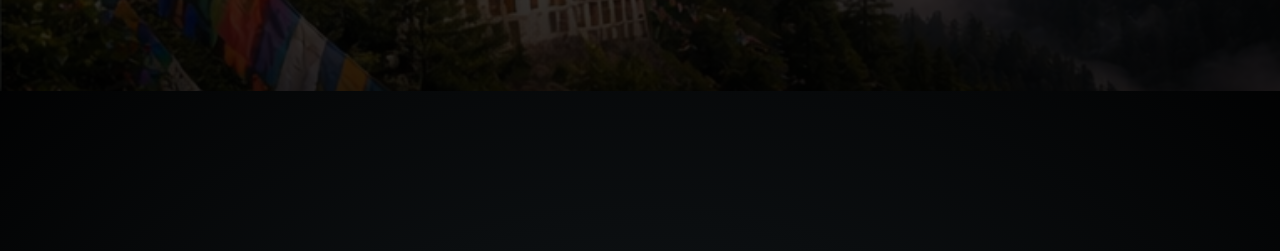
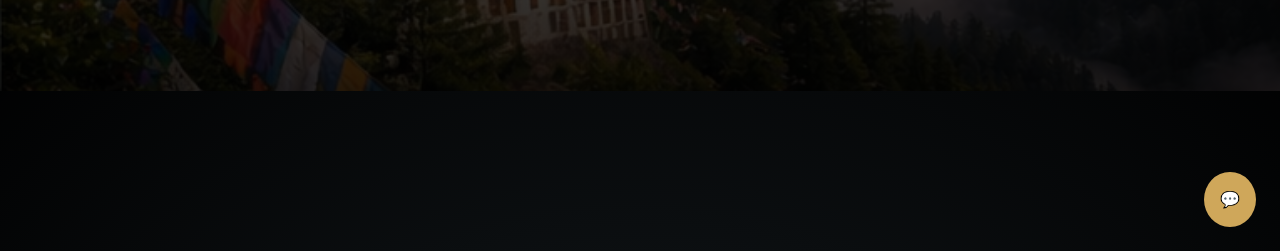
Before and after one commit to sarthak2235/SILKM1, a plain HTML site: page contact.html in a window 1280 px wide. Shown: the part 549-800 px from the top of the page. Drawn offline with Linux system fonts and the light colour scheme.

Commit message:
Expand chatbot intent logic for destinations and seasons java

```diff
--- a/chatbot.js
+++ b/chatbot.js
@@ -1,6 +1,9 @@
 document.addEventListener("DOMContentLoaded", () => {
 
-  /* ========== Inject chatbot UI ========== */
+  /* =====================================================
+     CHATBOT UI INJECTION
+     ===================================================== */
+
   const chatbotHTML = `
     <div id="chatButton">💬</div>
 
@@ -9,6 +12,7 @@ document.addEventListener("DOMContentLoaded", () => {
       <div id="chatMessages">
         <p><strong>Silkim:</strong> Ask about Bhutan, Ladakh, Sikkim, seasons, or journeys.</p>
       </div>
+      <div id="chatSuggestions"></div>
       <input id="chatInput" placeholder="Type your question and press Enter…" />
     </div>
   `;
@@ -18,108 +22,161 @@ document.addEventListener("DOMContentLoaded", () => {
   const chatbot = document.getElementById("chatbot");
   const input = document.getElementById("chatInput");
   const messages = document.getElementById("chatMessages");
+  const suggestionsBox = document.getElementById("chatSuggestions");
 
   chatButton.onclick = () => {
     chatbot.style.display =
       chatbot.style.display === "flex" ? "none" : "flex";
   };
 
-  /* ========== KNOWLEDGE BASE ========== */
+  /* =====================================================
+     KNOWLEDGE BASE (STATIC INTELLIGENCE)
+     ===================================================== */
 
   const knowledge = [
     {
-      intent: "bhutan",
+      tag: "bhutan",
       keywords: ["bhutan"],
-      reply:
-        "Bhutan journeys are shaped by altitude, monsoon timing, and cultural calendars. Routes emphasize slow movement and seasonal clarity."
+      answer:
+        "Bhutan journeys focus on interior valleys, monasteries, and slow elevation gain. Routes are shaped by cultural calendars and seasonal clarity.",
+      suggestions: [
+        "Best season for Bhutan travel?",
+        "Difficulty level of Bhutan Interior journey?",
+        "How many days are ideal for Bhutan?"
+      ]
     },
     {
-      intent: "ladakh",
+      tag: "ladakh",
       keywords: ["ladakh"],
-      reply:
-        "Ladakh demands respect for altitude and season. Journeys are designed around acclimatization, high passes, and short climatic windows."
+      answer:
+        "Ladakh journeys traverse high plateaus and historic trade corridors. Acclimatization and seasonality are critical design factors.",
+      suggestions: [
+        "Best time to travel to Ladakh?",
+        "How difficult is Ladakh Traverse?",
+        "Is acclimatization included?"
+      ]
     },
     {
-      intent: "sikkim",
+      tag: "sikkim",
       keywords: ["sikkim"],
-      reply:
-        "Sikkim routes respond to forest belts, rainfall patterns, and Himalayan geography. Timing matters more than distance."
+      answer:
+        "Sikkim routes emphasize monasteries, forest belts, and alpine valleys. Journeys are paced slowly to match terrain and climate.",
+      suggestions: [
+        "Best season for Sikkim?",
+        "Cultural highlights of Sikkim route?",
+        "Altitude levels in Sikkim journey?"
+      ]
     },
     {
-      intent: "season",
+      tag: "season",
       keywords: ["season", "best time", "when"],
-      reply:
-        "Season is the primary design constraint. Each journey runs only when terrain, weather, and access align naturally."
+      answer:
+        "Season determines access, weather stability, and safety. Each Silkim journey operates only within narrow seasonal windows.",
+      suggestions: [
+        "Best season for Ladakh?",
+        "When is Bhutan accessible?",
+        "Monsoon impact on journeys?"
+      ]
     },
     {
-      intent: "journey",
-      keywords: ["journey", "trip", "expedition", "route"],
-      reply:
-        "Silkim journeys are terrain-led, not checklist-driven. Fewer places, longer stays, and routes shaped by geography."
+      tag: "difficulty",
+      keywords: ["difficulty", "fitness", "hard", "easy"],
+      answer:
+        "Difficulty depends on altitude, terrain, and remoteness. Journeys prioritize gradual pacing over physical intensity.",
+      suggestions: [
+        "Is Ladakh suitable for beginners?",
+        "Fitness needed for Bhutan?",
+        "How acclimatization works?"
+      ]
     },
     {
-      intent: "difficulty",
-      keywords: ["difficulty", "fitness", "hard", "easy"],
-      reply:
-        "Difficulty varies by altitude and terrain. Journeys prioritize gradual pacing and acclimatization rather than endurance."
+      tag: "journey",
+      keywords: ["journey", "trip", "route", "expedition"],
+      answer:
+        "Silkim journeys are terrain-led, not checklist-driven. Routes respond to geography, seasons, and time rather than speed.",
+      suggestions: [
+        "How journeys are designed?",
+        "Custom journeys possible?",
+        "Difference between routes?"
+      ]
     },
     {
-      intent: "price",
-      keywords: ["price", "cost", "pricing", "budget"],
-      reply:
-        "Pricing depends on region, duration, season, and logistics. Every journey is custom-built rather than packaged."
+      tag: "price",
+      keywords: ["price", "cost", "budget", "pricing"],
+      answer:
+        "Pricing varies by region, duration, season, and logistics. Each journey is custom-designed rather than packaged.",
+      suggestions: [
+        "What affects journey cost?",
+        "Group vs private pricing?",
+        "Inclusions in pricing?"
+      ]
     }
   ];
 
-  /* ========== INTENT MATCHER ========== */
+  /* =====================================================
+     HELPERS
+     ===================================================== */
 
-  function findIntent(text) {
+  function matchIntent(text) {
     const lower = text.toLowerCase();
-
-    return knowledge.find(entry =>
-      entry.keywords.some(keyword => lower.includes(keyword))
+    return knowledge.find(k =>
+      k.keywords.some(word => lower.includes(word))
     );
   }
 
-  /* ========== ESCALATION HEURISTICS ========== */
+  function renderSuggestions(list) {
+    suggestionsBox.innerHTML = "";
+    list.forEach(q => {
+      const btn = document.createElement("button");
+      btn.textContent = q;
+      btn.onclick = () => {
+        input.value = q;
+        input.dispatchEvent(new KeyboardEvent("keydown", { key: "Enter" }));
+      };
+      suggestionsBox.appendChild(btn);
+    });
+  }
+
+  function clearSuggestions() {
+    suggestionsBox.innerHTML = "";
+  }
 
   function needsHuman(text) {
     const triggers = [
       "custom",
+      "design",
+      "itinerary",
+      "dates",
+      "family",
       "private",
-      "design",
-      "plan",
-      "combine",
-      "itinerary",
-      "family",
-      "medical",
-      "dates",
       "permit",
-      "price for",
-      "quotation"
+      "medical"
     ];
-
     return triggers.some(t => text.toLowerCase().includes(t));
   }
 
-  /* ========== INPUT HANDLER ========== */
+  /* =====================================================
+     INPUT HANDLER
+     ===================================================== */
 
   input.addEventListener("keydown", e => {
     if (e.key !== "Enter" || input.value.trim() === "") return;
 
     const userText = input.value.trim();
     input.value = "";
+    clearSuggestions();
 
     messages.innerHTML +=
       `<p><strong>You:</strong> ${userText}</p>`;
 
-    const intent = findIntent(userText);
+    const intent = matchIntent(userText);
 
     if (intent && !needsHuman(userText)) {
       messages.innerHTML +=
-        `<p><strong>Silkim:</strong> ${intent.reply}</p>`;
+        `<p><strong>Silkim:</strong> ${intent.answer}</p>`;
+      renderSuggestions(intent.suggestions);
     } else {
-      const phone = "917029066906"; // ← your WhatsApp number
+      const phone = "91XXXXXXXXXX"; // replace with your WhatsApp number
       const url =
         "https://wa.me/" +
         phone +
@@ -127,7 +184,7 @@ document.addEventListener("DOMContentLoaded", () => {
         encodeURIComponent("Website inquiry: " + userText);
 
       messages.innerHTML +=
-        `<p><strong>Silkim:</strong> This needs a deeper conversation. I’ll connect you directly.</p>`;
+        `<p><strong>Silkim:</strong> This requires a deeper conversation. I’ll connect you directly.</p>`;
 
       window.open(url, "_blank");
     }
--- a/contact.html
+++ b/contact.html
@@ -159,6 +159,6 @@
     nav.classList.toggle("active");
   });
 </script>
-
+<script src="chatbot.js"></script>
 </body>
 </html>
```
